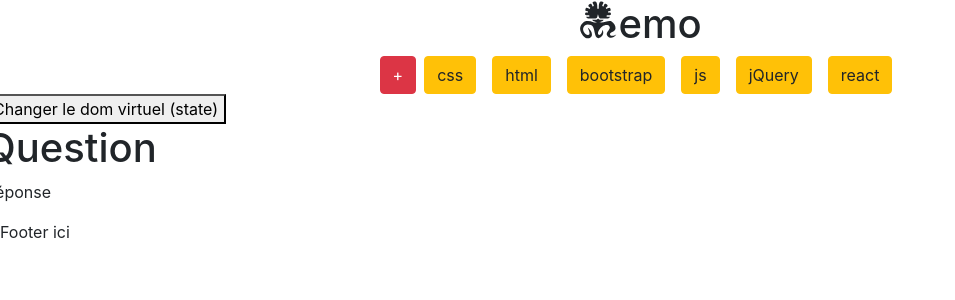
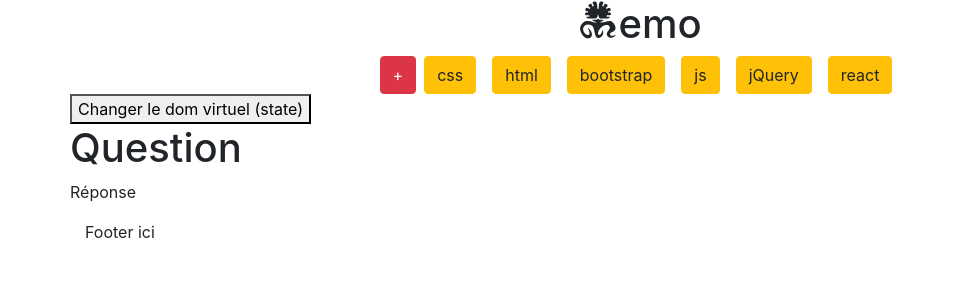
Before and after one commit to yvandouenel/PRF03, a React (Create React App) app in the folder react/memo/: page / in a window 1280 px wide. Shown: the top 300 px of the page, without its empty margins (0-955 px from the left). Built offline with nearby package versions, Linux system fonts and the light colour scheme.

Commit message:
container ajouté.

```diff
--- a/react/memo/src/components/Table.jsx
+++ b/react/memo/src/components/Table.jsx
@@ -51,6 +51,7 @@ class Table extends Component {
         // copie du state
         const state_local = { ... this.state };
         state_local.terms.push({ id: state_local.terms.length + 1, name: term_input });
+        state_local.adding_a_term = false;
 
         this.setState(state_local);
     }
@@ -70,7 +71,7 @@ class Table extends Component {
     }
     render() {
         return (
-            <>
+            <div className="container">
                 <header>
                     <h1 className="d-flex justify-content-center">
                         <svg stroke="currentColor" fill="currentColor" strokeWidth="0" viewBox="0 0 512 512"
@@ -101,7 +102,7 @@ class Table extends Component {
                     </section>
                 </main>
                 <footer>Footer ici</footer>
-            </>
+            </div>
         );
     }
 }
```
